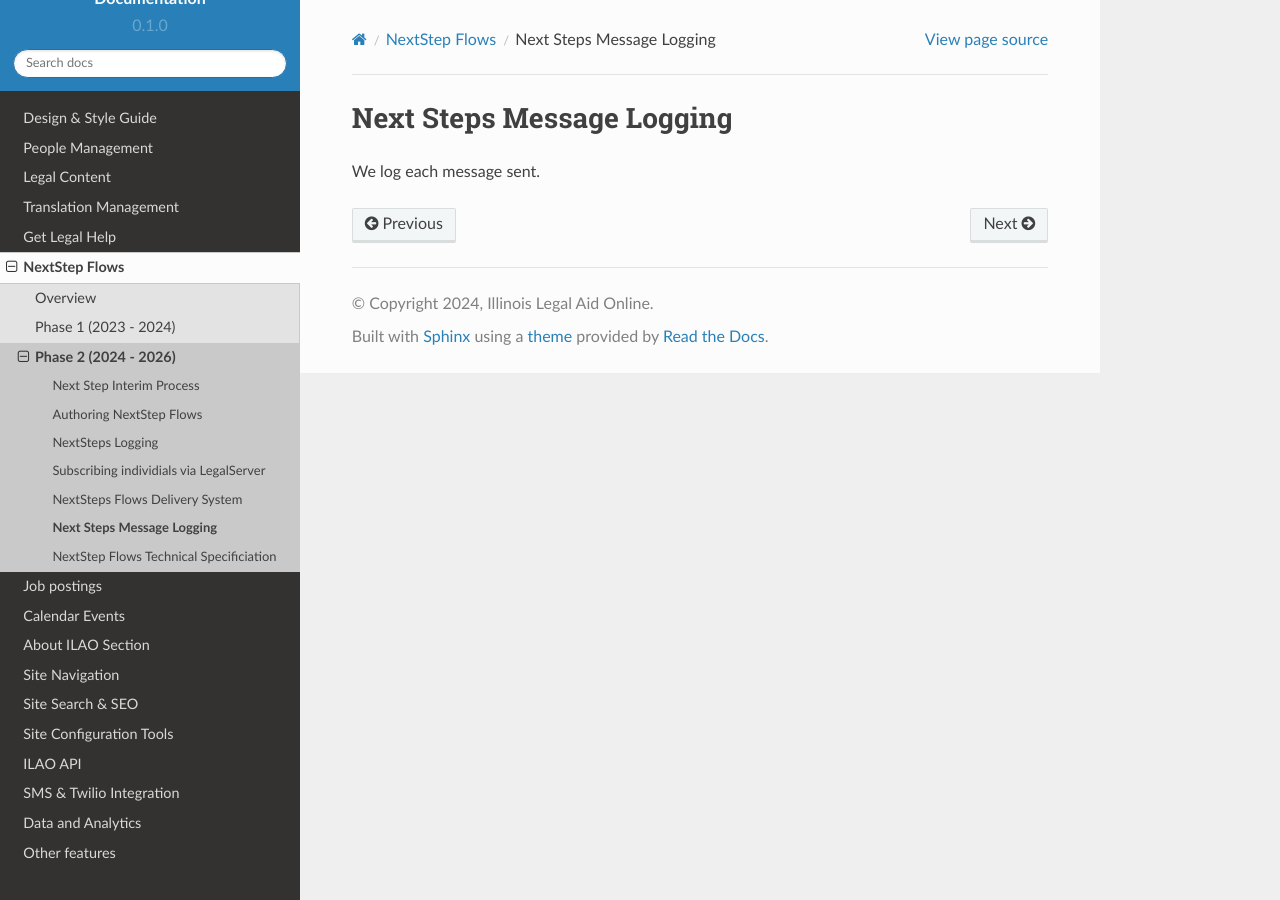
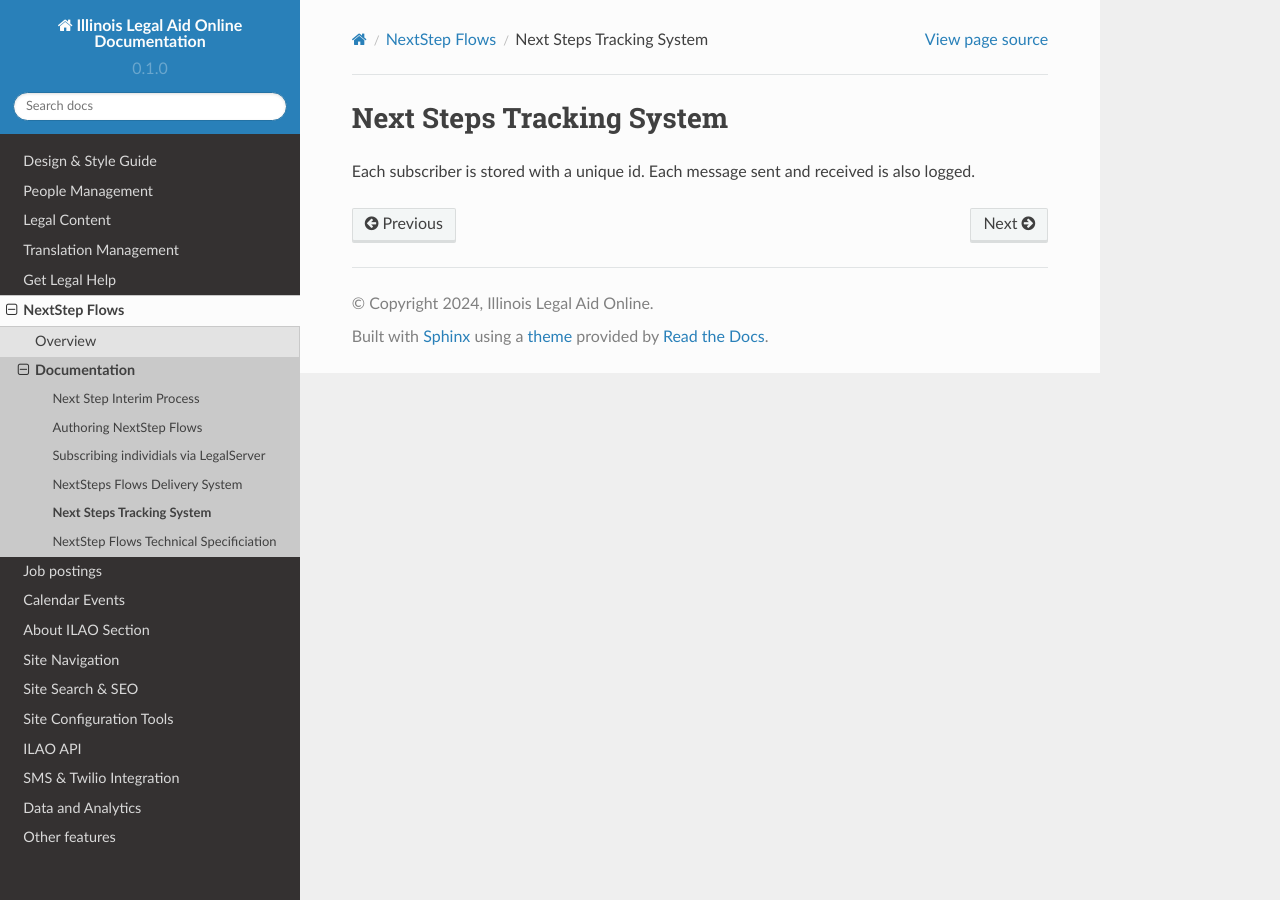
Before and after one commit to IllinoisLegalAidOnline/website-docs, a Sphinx documentation site: the page built from docs/source/next_steps_tracking.rst, in a window 1280 px wide. Built offline with Sphinx 7.4.7 and the Read the Docs theme 2.0.0, drawn with Linux system fonts in a browser that asks for light colours.

Commit message:
Cleaned up documentation:

```diff
--- a/docs/source/next_steps_tracking.rst
+++ b/docs/source/next_steps_tracking.rst
@@ -1,5 +1,5 @@
 ================================
-Next Steps Message Logging
+Next Steps Tracking System
 ================================
 
-We log each message sent.
+Each subscriber is stored with a unique id. Each message sent and received is also logged.
```
Also changed, not shown: docs/source/next_step_flows.rst (+5 -5 lines), docs/source/next_steps_entity_type.rst (deleted, +0 -7 lines).
